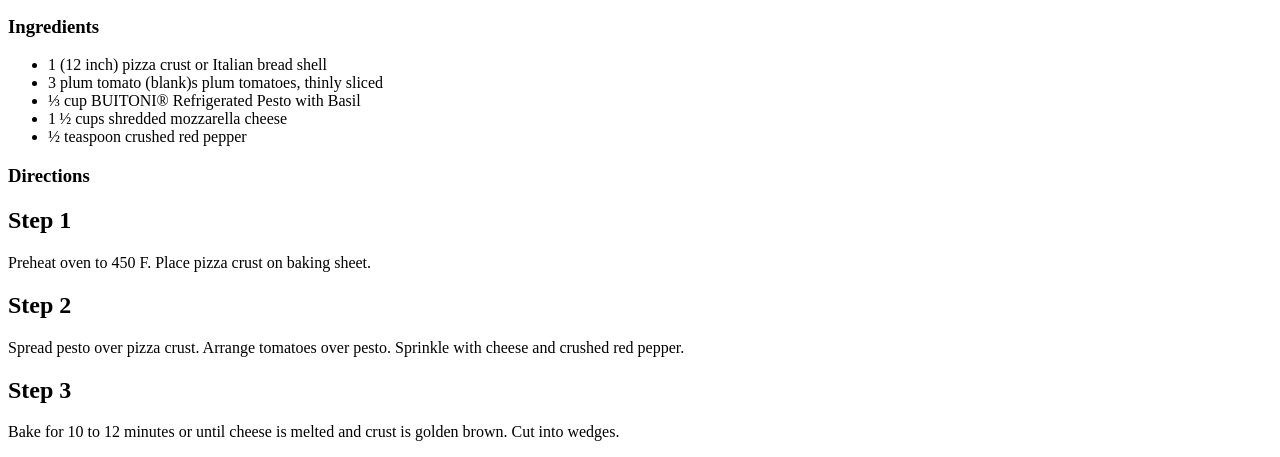
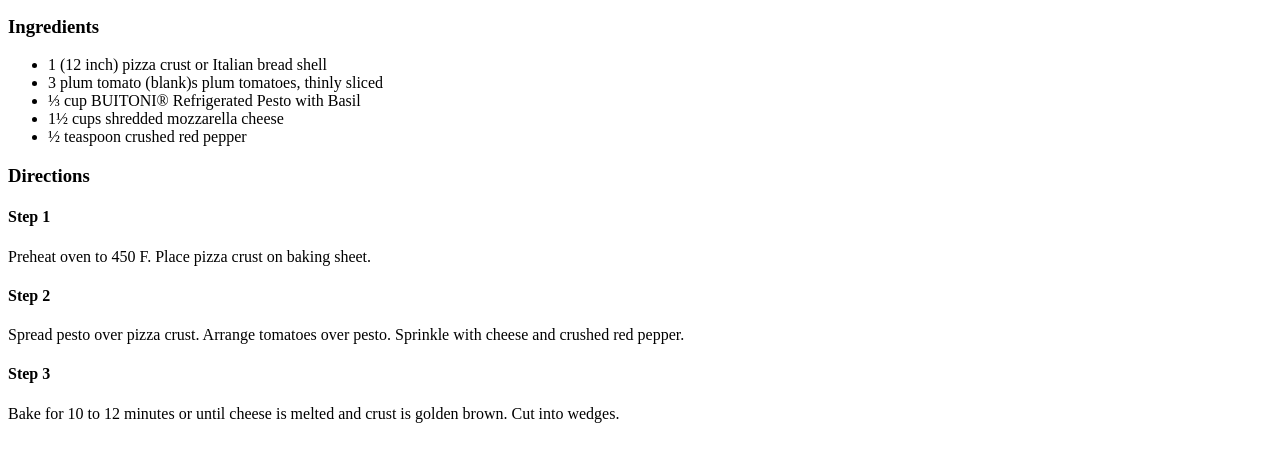
Before and after one commit to Joinedthedev/odin-recipes, a plain HTML site: page recipes/pizza.html in a window 1280 px wide. Shown: the part 681-1138 px from the top of the page. Drawn offline with Linux system fonts and the light colour scheme.

Commit message:
fixed headings, previously too big

```diff
--- a/recipes/pizza.html
+++ b/recipes/pizza.html
@@ -20,22 +20,22 @@
 
             <li>3 plum tomato (blank)s plum tomatoes, thinly sliced</li>
 
-            <li> ⅓ cup BUITONI® Refrigerated Pesto with Basil</li>
+            <li>⅓ cup BUITONI® Refrigerated Pesto with Basil</li>
 
-            <li>1 ½ cups shredded mozzarella cheese</li>
+            <li>1½ cups shredded mozzarella cheese</li>
 
             <li>½ teaspoon crushed red pepper</li>
         </ul>
 
     <h3>Directions</h3>
 
-        <h2>Step 1</h2>
+        <h4>Step 1</h4>
             <p>Preheat oven to 450 F. Place pizza crust on baking sheet.</p>
 
-        <h2>Step 2</h2>
+        <h4>Step 2</h4>
             <p>Spread pesto over pizza crust. Arrange tomatoes over pesto. Sprinkle with cheese and crushed red pepper.</p>
 
-        <h2>Step 3</h2>
+        <h4>Step 3</h4>
             <p>Bake for 10 to 12 minutes or until cheese is melted and crust is golden brown. Cut into wedges.</p>
 
 
```
